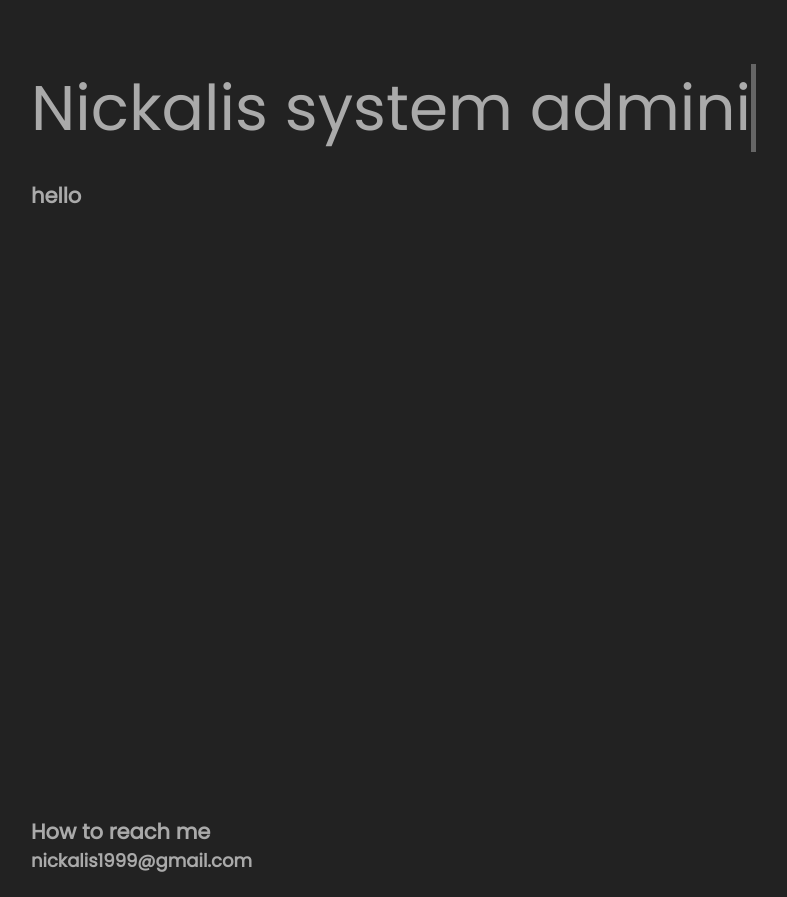
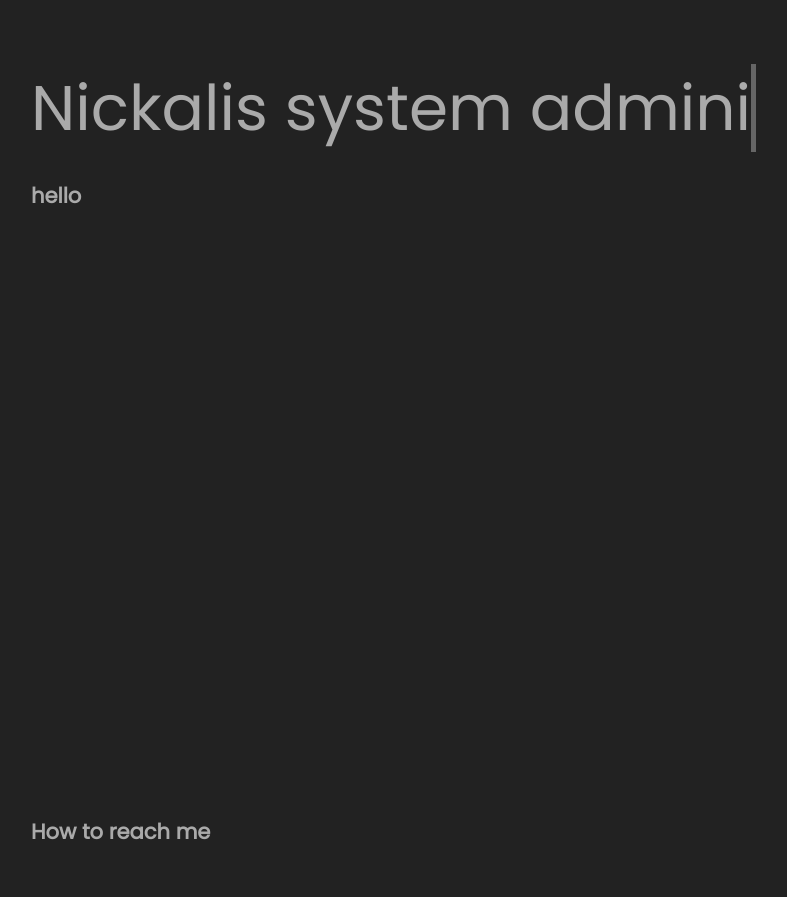
Before and after one commit to Nickalis/portfolio, a plain HTML site: page index.html in a window 1280 px wide. Shown: the whole page, without its empty margins (41-828 px from the left). Drawn offline with Linux system fonts and the light colour scheme.

Commit message:
footer updata

```diff
--- a/index.html
+++ b/index.html
@@ -26,7 +26,7 @@
 
             <footer id="footer">
                 <h3>How to reach me</h3>
-                <h4>nickalis1999@gmail.com</h4>
+                <h4></h4>
             </footer>
 
             <script src="./app.js"></script>
```
